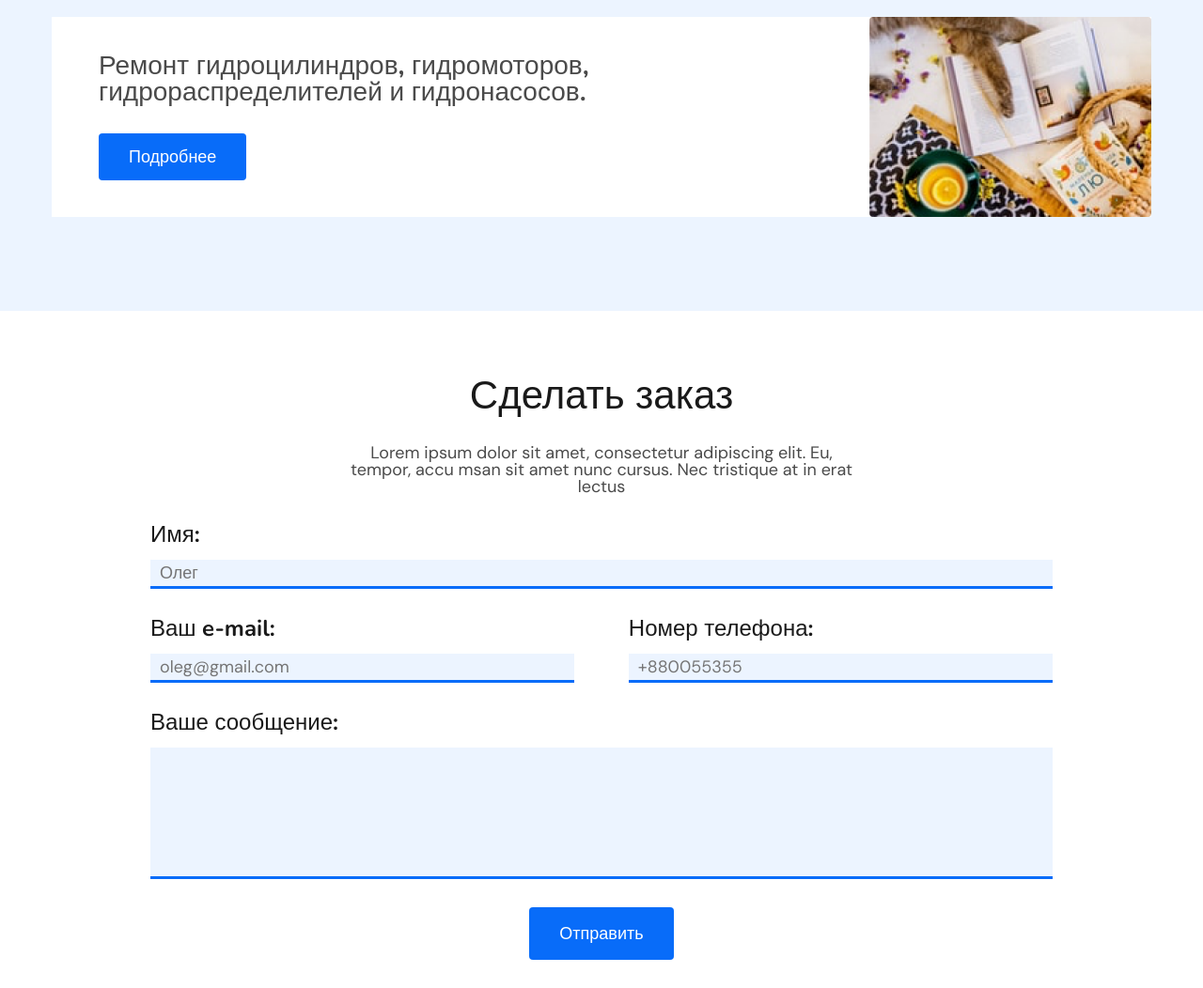
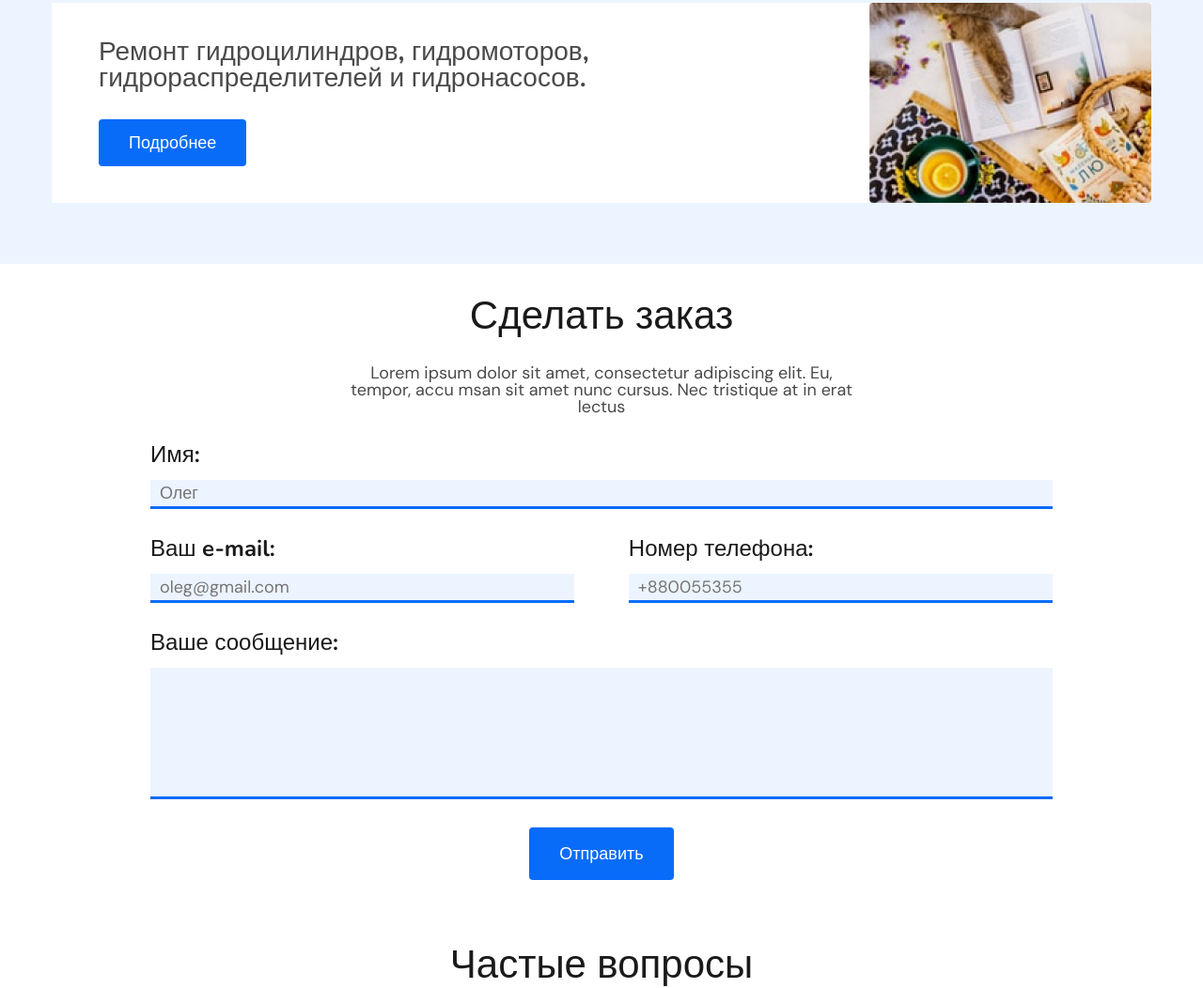
Before and after one commit to teHox/Gydro, a plain HTML site: page index.html in a window 1280 px wide. Shown: the part 2616-3668 px from the top of the page at 94% size. Drawn offline with nearby package versions, Linux system fonts and the light colour scheme.

Commit message:
Add files via upload

```diff
--- a/assets/scss/style.scss
+++ b/assets/scss/style.scss
@@ -240,7 +240,7 @@ p{
     }
 }
 .servece{
-    padding: 50px 0 70px 0;
+    padding: 35px 0;
     background: $primary-color-light;
     &__product{
         width: 100%;
@@ -289,9 +289,8 @@ p{
     }
 }
 .order{
-    padding: 70px 120px 0 120px;
+    padding: 35px 120px;
     text-align: center;
-    margin-bottom: 35px;
     p{
         margin: 0 auto 30px auto;
     }
```
Also changed, not shown: assets/css/style.css.
